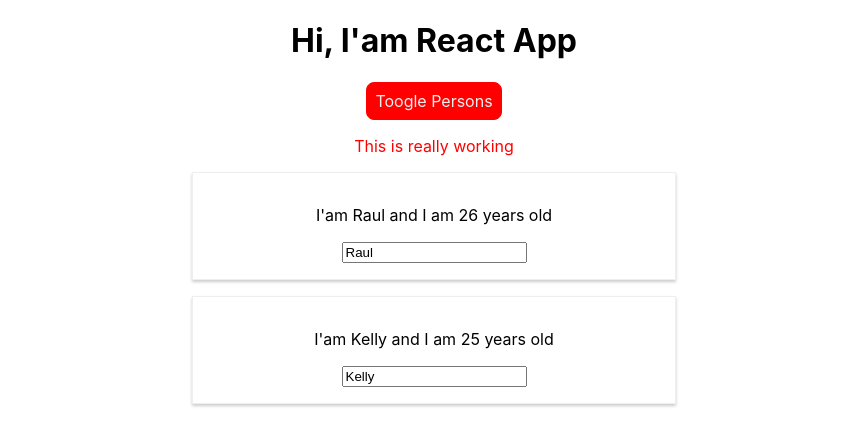
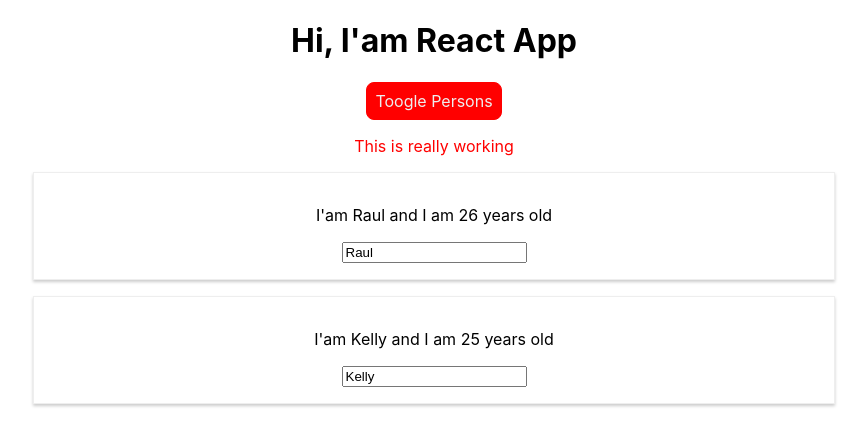
Before and after one commit to Larrygf02/reactFundamentals, a React (Create React App) app: page / in a window 1280 px wide. Both pictures are taken after a click on the button "Toogle Persons". Shown: the top 446 px of the page, without its empty margins (206-1073 px from the left). Built offline with nearby package versions, Linux system fonts and the light colour scheme.

Commit message:
Remove radium

```diff
--- a/src/App.js
+++ b/src/App.js
@@ -1,6 +1,5 @@
 import React, { Component } from 'react';
 import './App.css';
-import Radium, { StyleRoot } from 'radium'
 import Person from './Person/Person';
 
 class App extends Component {
@@ -52,11 +51,7 @@
       padding: '8px',
       borderRadius: '8px',
       color: '#eee',
-      cursor: 'pointer',
-      ':hover': {
-        backgroundColor: 'lightblue',
-        border: '1px solid lightblue'
-      }
+      cursor: 'pointer'
     };
 
     let persons = null;
@@ -75,10 +70,6 @@
       );
       style.backgroundColor = 'red';
       style.border= '1px solid red';
-      style[':hover'] = {
-        backgroundColor: 'red',
-        border: '1px solid red'
-      }
     }
 
     let classes = []
@@ -91,7 +82,6 @@
     classes = classes.join(' ')
 
     return (
-      <StyleRoot>
       <div className="App">
         <h1>
           Hi, I'am React App
@@ -100,10 +90,9 @@
         <p className={classes}>This is really working</p>
         {persons}
       </div>
-      </StyleRoot>
       );
       //return React.createElement('div', {className: 'App'}, React.createElement('h1', null, 'Hi, I am react app'))
   }
 }
 
-export default Radium(App);
+export default App;
--- a/src/Person/Person.js
+++ b/src/Person/Person.js
@@ -1,15 +1,10 @@
 import React from 'react'
-import Radium from 'radium'
 import './Person.css'
 
 const Person = (props) => {
-    const style = {
-        '@media (min-width: 500px)': {
-            width: '450px'
-        }
-    };
+
     return (
-        <div className="Person" style={style}>
+        <div className="Person">
             <p onClick={props.click}>I'am {props.name} and I am {props.years} years old</p>
             <span>{props.children}</span>
             <input type="text" onChange={props.changed} value={props.name}></input>
@@ -17,4 +12,4 @@
     )
 }
 
-export default Radium(Person);
+export default Person;
```
